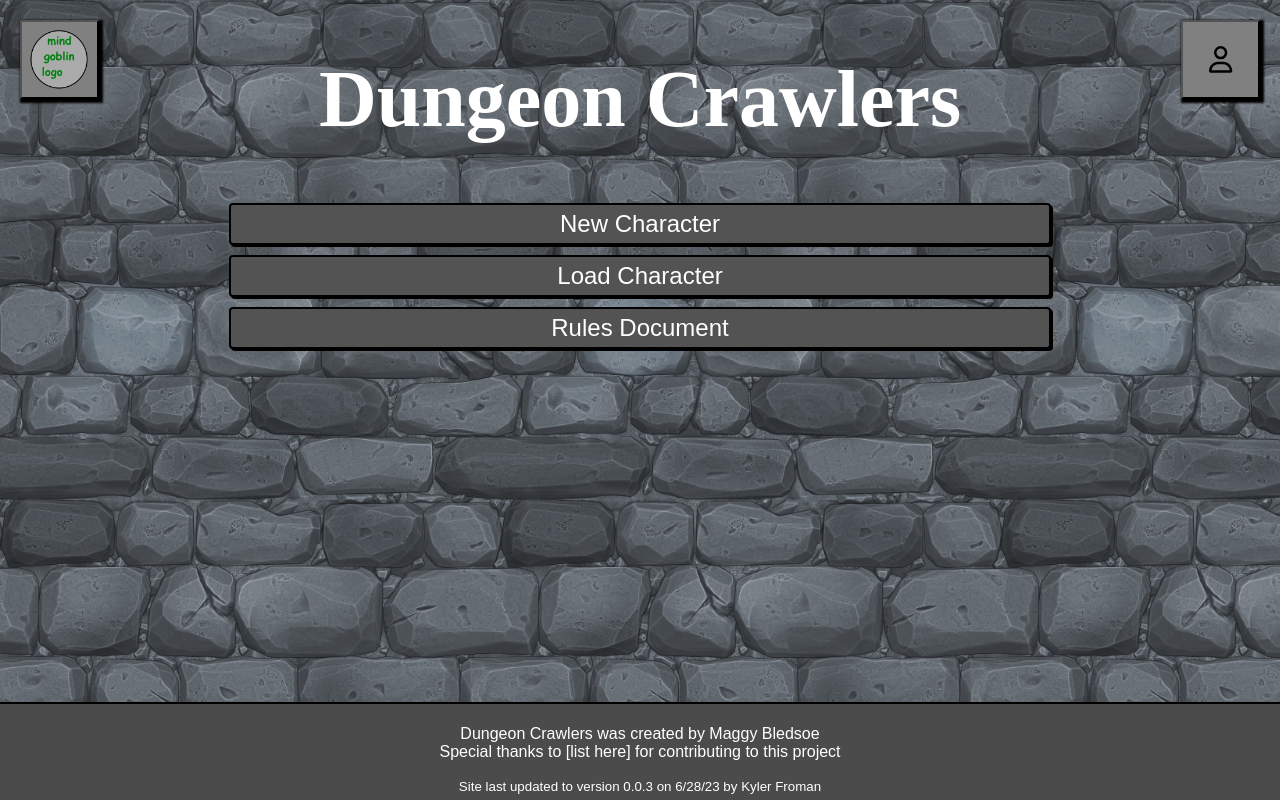
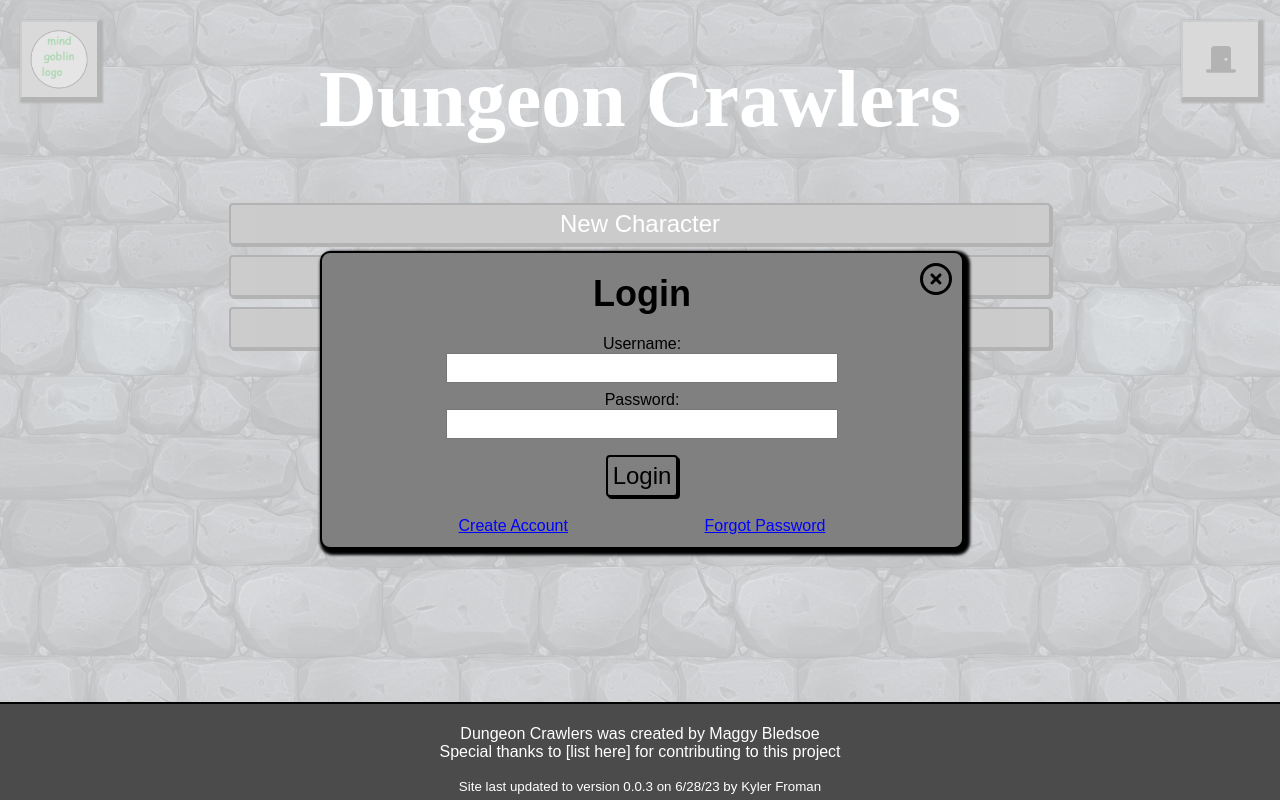
Before and after one commit to MindGoblinGames/DC-DeckBuilder, an Angular app in the folder dc-deckbuilder/: page / in a window 1280 px wide. Both pictures are taken after a click on the button 1220 px from the left and 59 px from the top of the page. Built offline with nearby package versions, Linux system fonts and the light colour scheme.

Commit message:
login component layout

```diff
--- a/dc-deckbuilder/src/app/home/home.component.html
+++ b/dc-deckbuilder/src/app/home/home.component.html
@@ -1,9 +1,13 @@
+<div>
   <div id="navWrapper">
-  <button id="mg-logo" class="navBtn" (mouseenter)="toggleMG('on')" (mouseleave)="toggleMG('off')" (click)="navMG()">
-    <img [src]="mgLogoSrc" alt="Mind Goblin Logo">
+    <button id="mg-logo" class="navBtn" (mouseenter)="mgLogo = mgLogoSrc" (mouseleave)="mgLogo = mgLogoHiddenSrc" (click)="navMG()">
+      <img [src]="mgLogo" alt="Mind Goblin Logo">
     </button>
-  <button id="profileBtn" class="navBtn" class="navBtn" (mouseenter)="iconStyle = 'fas'" (mouseleave)="iconStyle = 'far'" (click)="navProfile()">
-    <fa-icon [icon]="[iconStyle, 'user']" size="2x"></fa-icon>
+    <button *ngIf="!loggedIn" id="loginBtn" class="navBtn" (mouseenter)="loginIcon = 'door-open'" (mouseleave)="loginIcon = 'door-closed'" (click)="popLogin = true">
+      <fa-icon [icon]="['fas', loginIcon]" size="2x"></fa-icon>
+    </button>
+    <button *ngIf="loggedIn" id="profileBtn" class="navBtn" (mouseenter)="profilePrefix = 'fas'" (mouseleave)="profilePrefix = 'far'" (click)="navProfile()">
+      <fa-icon [icon]="[profilePrefix, 'user']" size="2x"></fa-icon>
     </button>
   </div>
 
@@ -18,6 +22,11 @@
     <card style="margin: 10px;" *ngFor="let card of cards; index as i" [name]="card" [status]="status[i]"></card>
   </div> -->
 
+  <div *ngIf="popLogin" id="loginWrapper">
+    <app-login (loggedIn)="onLogin($event)"></app-login>
+  </div>
+</div>
+
 <footer>
   <div>
     <p>
--- a/dc-deckbuilder/src/app/home/home.component.scss
+++ b/dc-deckbuilder/src/app/home/home.component.scss
@@ -9,9 +9,6 @@ div {
 
 .menu-btn {
   width: 65%;
-  font-size: 24px;
-  color: white;
-  box-shadow: black 2px 2px;
 }
 
 #navWrapper {
@@ -39,14 +36,31 @@ div {
   width: inherit;
 }
 
-#profileBtn {
+#loginBtn, #profileBtn {
   float: right;
   margin-right: 12px;
 }
 
 .navBtn:hover {
-  background-color: rgb(117, 117, 117);
+  background-color: rgb(112, 112, 112);
 }
+
+#loginWrapper {
+  position: absolute;
+  top: 0;
+  width: 100%;
+  height: 100%;
+  background-color: rgba(255, 255, 255, 0.7);
+  display: flex;
+  align-items: center;
+  justify-content: center;
+  margin-left: -8px;
+}
+
+app-login {
+  width: 50%;
+}
+
 
 //fix layouts on smalls screens
 @media(max-width: 900px) {
@@ -61,4 +75,8 @@ div {
     width: 35px;
     height: 35px;
   }
+
+  app-login {
+    width: 55%;
+  }
 }
--- a/dc-deckbuilder/src/app/home/home.component.ts
+++ b/dc-deckbuilder/src/app/home/home.component.ts
@@ -1,5 +1,5 @@
 import { Component } from '@angular/core';
-import { IconPrefix } from '@fortawesome/fontawesome-svg-core';
+import { IconName, IconPrefix } from '@fortawesome/fontawesome-svg-core';
 
 @Component({
   selector: 'app-home',
@@ -7,9 +7,14 @@ import { IconPrefix } from '@fortawesome/fontawesome-svg-core';
   styleUrls: ['./home.component.scss'],
 })
 export class HomeComponent {
+  popLogin = false;
   loggedIn = false;
-  mgLogoSrc = '../assets/mind_goblin_hidden.webp';
-  iconStyle: IconPrefix = 'far';
+  mgLogoSrc = '../assets/mind_goblin_icon.webp';
+  mgLogoHiddenSrc = '../assets/mind_goblin_hidden.webp';
+  mgLogo = this.mgLogoHiddenSrc;
+  //loginIcon: IconProp = ['fas', 'door-closed'];
+  loginIcon: IconName = 'door-closed';
+  profilePrefix: IconPrefix = 'far';
 
   // cards = ['Strike', 'Block', 'Assist', 'Dash', 'Dying Breath'];
   // status = ['Intact', 'Intact', 'Intact', 'Exhausted', 'Destroyed'];
@@ -23,22 +28,16 @@ export class HomeComponent {
     console.log('send to MG hub');
   }
 
-  async login() {
-    console.log('login');
-    this.loggedIn = true;
-    return;
+  onLogin(loggedIn: boolean) {
+    this.loggedIn = loggedIn;
+    this.popLogin = false;
   }
 
   async navProfile() {
-    if (!this.loggedIn)
-      await this.login();
     console.log('route to profile');
   }
 
-  toggleMG(mode: string) {
-    if (mode == 'on')
-      this.mgLogoSrc = '../assets/mind_goblin_icon.webp';
-    else if (mode == 'off')
-      this.mgLogoSrc = '../assets/mind_goblin_hidden.webp';
+  test() {
+    console.log('hit')
   }
 }
--- /dev/null
+++ b/dc-deckbuilder/src/app/login/login.component.html
@@ -0,0 +1,33 @@
+<div *ngIf="!create" class="wrapper">
+  <fa-icon class="closeBtn" [icon]="[iconType, 'circle-xmark']" size="2x" (click)="close()" (mouseenter)="iconType = 'fas'" (mouseleave)="iconType = 'far'"></fa-icon>
+  <h2>Login</h2>
+  <form>
+    <label for="username">Username:</label><br>
+    <input type="text" name="username" [(ngModel)]="username"><br>
+    <label for="password">Password:</label><br>
+    <input type="password" name="password" [(ngModel)]="password"><br>
+    <button class="submit dc-button light">Login</button>
+  </form>
+  <div class="links">
+    <a (click)="create = true">Create Account</a>
+    <a>Forgot Password</a>
+  </div>
+</div>
+
+<div *ngIf="create" class="wrapper">
+  <h2>Register</h2>
+  <form>
+    <label for="username">Username:</label><br>
+    <input type="text" name="username" [(ngModel)]="username"><br>
+    <label for="email">Email:</label><br>
+    <input type="email" name="email" [(ngModel)]="email"><br>
+    <label for="password">Password:</label><br>
+    <input type="password" name="password" [(ngModel)]="password"><br>
+    <label for="confirm">Confirm Password:</label><br>
+    <input type="confirm" name="confirm" [(ngModel)]="confirm"><br>
+    <button class="submit dc-button light">Login</button>
+  </form>
+  <div class="links">
+    <a (click)="create = false">Back to Login</a>
+  </div>
+</div>
--- /dev/null
+++ b/dc-deckbuilder/src/app/login/login.component.scss
@@ -0,0 +1,48 @@
+.wrapper {
+  position: relative;
+  width: 100%;
+  height: 100%;
+  background-color: gray;
+  color: black;
+  border: 2px black solid;
+  border-radius: 10px;
+  box-shadow: black 3px 3px 3px 3px;
+}
+
+.closeBtn {
+  position: absolute;
+  top: 10px;
+  right: 10px;
+  cursor: pointer;
+}
+
+h2 {
+  font-size: 36px;
+  margin: 20px 0;
+}
+
+.links {
+  width: 100%;
+  display: flex;
+  flex-wrap: wrap;
+  justify-content: space-evenly;
+  margin: 12px 0;
+}
+
+a {
+  white-space: nowrap;
+  color: blue;
+  text-decoration: underline;
+  cursor: pointer;
+}
+
+input {
+  width: 60%;
+  height: 24px;
+  margin-bottom: 8px;
+}
+
+.submit {
+  font-size: 24px;
+  margin: 8px 0;
+}
--- /dev/null
+++ b/dc-deckbuilder/src/app/login/login.component.ts
@@ -0,0 +1,22 @@
+import { Component, EventEmitter, Output } from '@angular/core';
+import { IconPrefix } from '@fortawesome/fontawesome-svg-core';
+
+@Component({
+  selector: 'app-login',
+  templateUrl: './login.component.html',
+  styleUrls: ['./login.component.scss']
+})
+export class LoginComponent {
+  create = false;
+  protected username = '';
+  protected email = '';
+  protected password = '';
+  protected confirm = '';
+  iconType: IconPrefix = 'far';
+
+  @Output() loggedIn = new EventEmitter<boolean>();
+
+  close() {
+    this.loggedIn.emit(false);
+  }
+}
--- a/dc-deckbuilder/src/styles.scss
+++ b/dc-deckbuilder/src/styles.scss
@@ -31,8 +31,20 @@ footer {
   margin: 5px;
   background-color: rgb(83, 83, 83);
   cursor: pointer;
+  font-size: 24px;
+  color: white;
+  box-shadow: black 2px 2px;
 }
 
 .dc-button:hover {
   background-color: rgb(68, 68, 68);
 }
+
+.dc-button.light {
+  background-color: gray;
+  color: black;
+}
+
+.dc-button.light:hover {
+  background-color: rgb(112, 112, 112);
+}
```
Also changed, not shown: dc-deckbuilder/src/app/app.module.ts (+7 -3 lines), 1 other file (tests, documents, lock files or other folders). Lines whose indentation alone changed are shown as unchanged.
